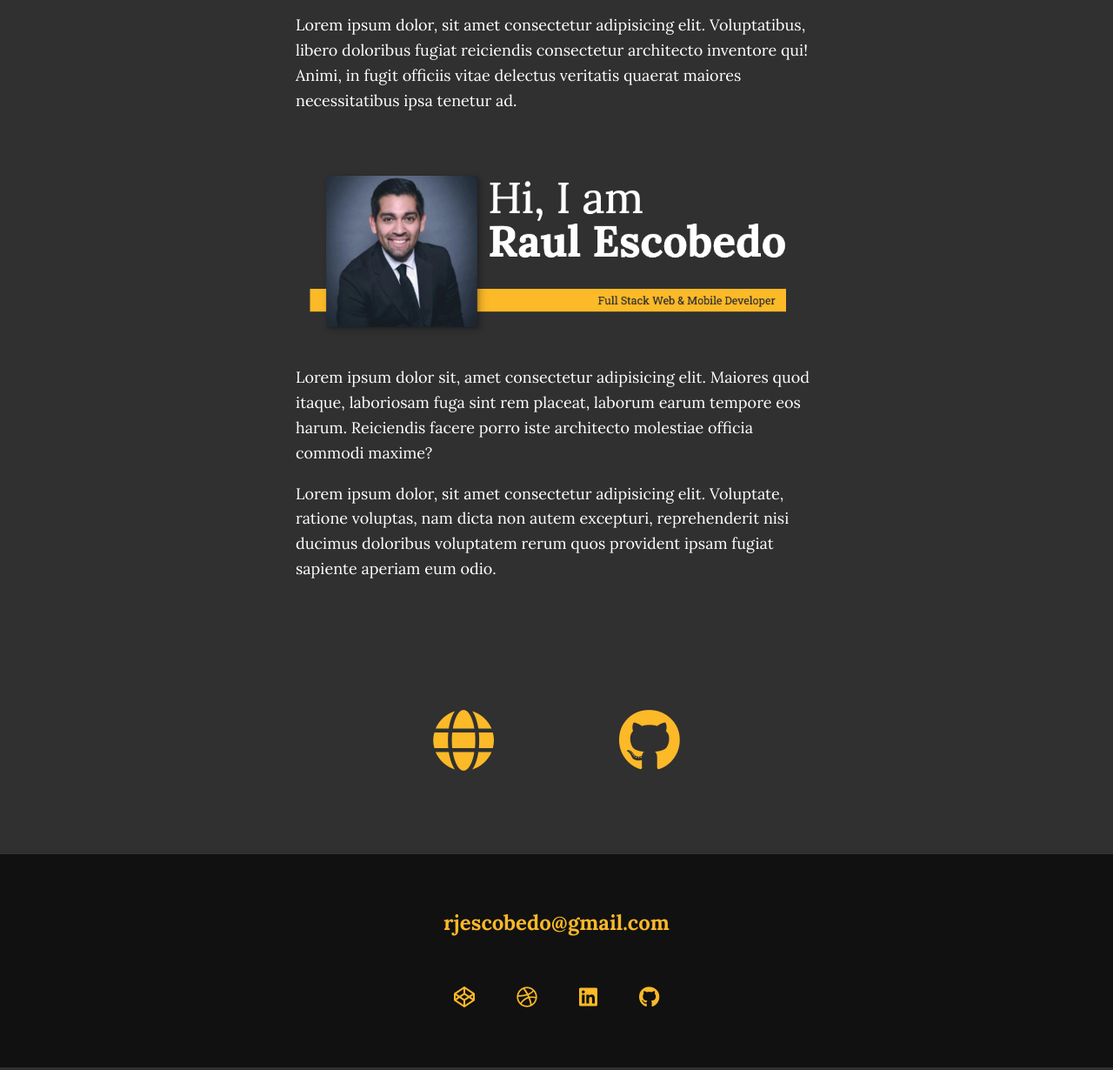
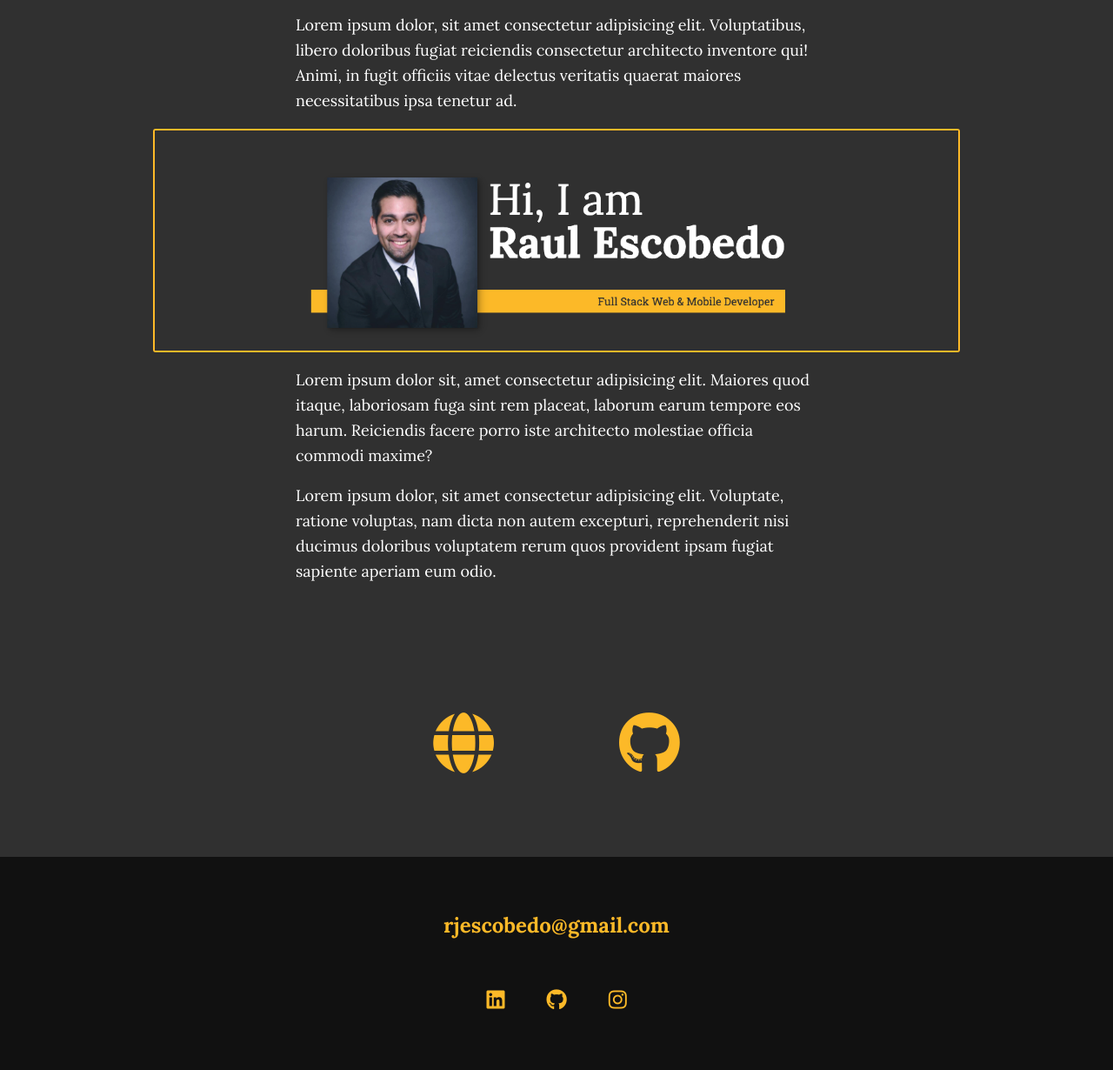
Before and after one commit to rjescobedo/raulescobedo-portfolio, a website: page myportfolio-portfolio.html in a window 1280 px wide. Shown: the part 473-1703 px from the top of the page at 87% size. Drawn offline with nearby package versions, Linux system fonts and the light colour scheme.

Commit message:
Package.json

```diff
--- a/css/style.css
+++ b/css/style.css
@@ -56,6 +56,10 @@ img {
     display: block;
     max-width: 100%;
     border-radius: 3px;
+}
+
+.portfolio-banner {
+    border: 2px solid var(--clr-accent);
 }
 
 strong { font-weight: var(--fw-bold) ;}
--- a/myportfolio-portfolio.html
+++ b/myportfolio-portfolio.html
@@ -42,7 +42,7 @@
 
     <div class="portfolio-item-individual">
         <p>Lorem ipsum dolor, sit amet consectetur adipisicing elit. Voluptatibus, libero doloribus fugiat reiciendis consectetur architecto inventore qui! Animi, in fugit officiis vitae delectus veritatis quaerat maiores necessitatibus ipsa tenetur ad.</p>
-        <img src="img/portfolio-banner.png" alt="">
+        <img src="img/portfolio-banner.png" alt="" class="portfolio-banner">
         <p>Lorem ipsum dolor sit, amet consectetur adipisicing elit. Maiores quod itaque, laboriosam fuga sint rem placeat, laborum earum tempore eos harum. Reiciendis facere porro iste architecto molestiae officia commodi maxime?</p>
         <p>Lorem ipsum dolor, sit amet consectetur adipisicing elit. Voluptate, ratione voluptas, nam dicta non autem excepturi, reprehenderit nisi ducimus doloribus voluptatem rerum quos provident ipsam fugiat sapiente aperiam eum odio.</p>
     </div>
@@ -67,23 +67,18 @@
         <a href="mailto:rjescobedo@gmail.com" class="footer_link">rjescobedo@gmail.com</a>
         <ul class="social-list">
             <li class="social-list_item">
-                <a class="social-list_link" href="https://codepen.io">
-                    <i class="fab fa-codepen"></i>
-                </a>
-            </li>
-            <li class="social-list_item">
-                <a class="social-list_link" href="http://dribble.com">
-                    <i class="fab fa-dribbble"></i>
-                </a>
-            </li>
-            <li class="social-list_item">
-                 <a class="social-list_link" href="www.linkedin.com">
+                <a class="social-list_link" href="https://www.linkedin.com/in/raul-escobedo-8aa7a522/" target="_blank">
                     <i class="fab fa-linkedin"></i>
                 </a>
             </li>
             <li class="social-list_item">
-                <a class="social-list_link" href="https://github.com">
-                     <i class="fab fa-github"></i>
+                <a class="social-list_link" href="https://github.com/rjescobedo" target="_blank">
+                    <i class="fab fa-github"></i>
+                </a>
+            </li>
+            <li class="social-list_item">
+                <a class="social-list_link" href="https://www.instagram.com/rauljescobedo" target="_blank">
+                    <i class="fab fa-instagram"></i>
                 </a>
             </li>
         </ul>
```
Also changed, not shown: index.html (+6 -1 lines), package.json (added, +25 -0 lines), thetrainer-portfolio.html (+8 -13 lines), 2 other files.
